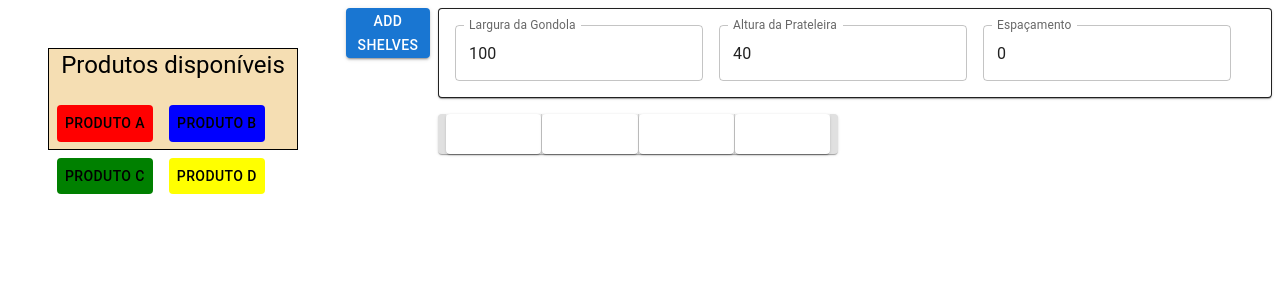
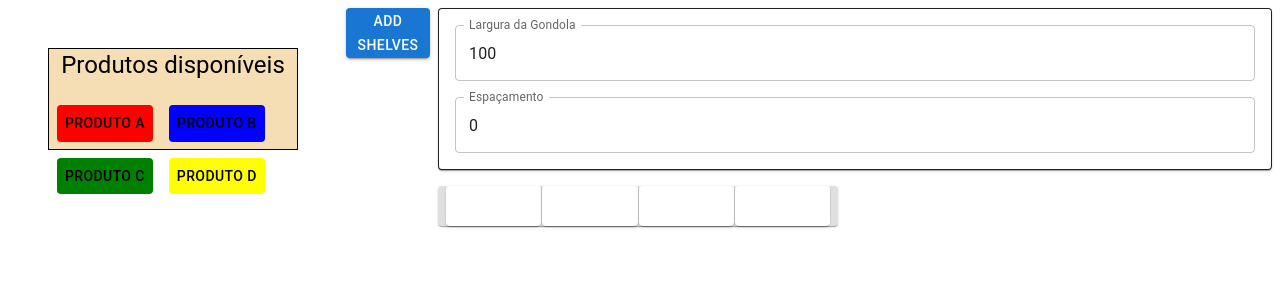
Before and after one commit to MatheusDev19/learning-matirial-ui, a React (Vite) app: page / in a window 1280 px wide. Shown: the top 300 px of the page. Built offline with nearby package versions, Linux system fonts and the light colour scheme.

Commit message:
feat: Ajust dinamic Shelf height

```diff
--- a/src/components/gondola-control/index.tsx
+++ b/src/components/gondola-control/index.tsx
@@ -2,17 +2,26 @@ import { Box, Paper, TextField } from "@mui/material";
 import { useState, ReactNode } from "react";
 
 export interface GondolaControlProps {
-  children: (props: {
-    shelfWidth: number;
-    shelfHeight: number;
-    gap: number;
-  }) => ReactNode;
+  children: (props: { shelfWidth: number; gap: number }) => ReactNode;
+  onShelfHeightChange: (index: number, height: number) => void;
+  selectedShelfIndex: number | null;
 }
 
-export const GondolaControl = ({ children }: GondolaControlProps) => {
+export const GondolaControl = ({
+  children,
+  onShelfHeightChange,
+  selectedShelfIndex,
+}: GondolaControlProps) => {
   const [shelfWidth, setShelfWidth] = useState<number>(100);
-  const [shelfHeight, setShelfHeight] = useState<number>(40);
   const [gap, setGap] = useState<number>(0);
+  const [shelfHeights, setShelfHeights] = useState<number[]>([40]);
+
+  const handleShelfHeightChange = (index: number, height: number) => {
+    const newShelfHeights = [...shelfHeights];
+    newShelfHeights[index] = height;
+    setShelfHeights(newShelfHeights);
+    onShelfHeightChange(index, height);
+  };
 
   return (
     <Box>
@@ -24,6 +33,7 @@ export const GondolaControl = ({ children }: GondolaControlProps) => {
           width: 800,
           gap: 2,
           display: "flex",
+          flexDirection: "column",
           mb: 2,
         }}
       >
@@ -34,21 +44,27 @@ export const GondolaControl = ({ children }: GondolaControlProps) => {
           onChange={(e) => setShelfWidth(Number(e.target.value))}
         />
         <TextField
-          label="Altura da Prateleira"
-          type="number"
-          value={shelfHeight}
-          onChange={(e) => setShelfHeight(Number(e.target.value))}
-        />
-        <TextField
           label="Espaçamento"
           type="number"
           value={gap}
           onChange={(e) => setGap(Number(e.target.value))}
         />
-
+        {selectedShelfIndex !== null && (
+          <TextField
+            label={`Altura da Prateleira ${selectedShelfIndex + 1}`}
+            type="number"
+            value={shelfHeights[selectedShelfIndex]}
+            onChange={(e) =>
+              handleShelfHeightChange(
+                selectedShelfIndex,
+                Number(e.target.value)
+              )
+            }
+          />
+        )}
       </Paper>
 
-      {children({ shelfWidth, shelfHeight, gap })}
+      {children({ shelfWidth, gap })}
     </Box>
   );
 };
--- a/src/components/gondola/index.tsx
+++ b/src/components/gondola/index.tsx
@@ -43,16 +43,21 @@ export const products: Product[] = [
 ];
 
 export const Gondola = () => {
-  const [selectedProduct, setSelectedProduct] = useState<Product | null>(null); // armazenar o produto selecionado
-  const [stackProduct, setStackProduct] = useState<Product[]>([]); // armazenar os produtos empilhados
-  const [shelves, setShelves] = useState<number[]>([0]); // armazenar as prateleiras
-  const [swapProductIndex, setSwapProductIndex] = useState<number | null>(null); // armazenar o índice do produto a ser trocado
+  const [selectedShelfIndex, setSelectedShelfIndex] = useState<number | null>(null);
+  const [swapProductIndex, setSwapProductIndex] = useState<number | null>(null);
+  const [selectedProduct, setSelectedProduct] = useState<Product | null>(null);
+  const [shelfHeights, setShelfHeights] = useState<number[]>([40]);
+  const [stackProduct, setStackProduct] = useState<Product[]>([]);
+  const [shelves, setShelves] = useState<number[]>([0]);
 
   const handleProductClick = (product: Product) => {
     setSelectedProduct(product);
   };
 
   const handleStackClick = (stackId: number) => {
+    const shelfIndex = Math.floor(stackId / 4);
+    setSelectedShelfIndex(shelfIndex);
+
     if (selectedProduct) {
       const newStackProduct = [...stackProduct];
       newStackProduct[stackId] = selectedProduct;
@@ -73,8 +78,15 @@ export const Gondola = () => {
     }
   };
 
+  const handleShelfHeightChange = (index: number, height: number) => {
+    const newShelfHeights = [...shelfHeights];
+    newShelfHeights[index] = height;
+    setShelfHeights(newShelfHeights);
+  };
+
   const addShelf = () => {
     setShelves([...shelves, shelves.length]);
+    setShelfHeights([...shelfHeights, 40]);
   };
 
   return (
@@ -94,10 +106,14 @@ export const Gondola = () => {
         Add shelves
       </Button>
 
-      <GondolaControl>
-        {({ shelfWidth, shelfHeight, gap }) => {
+      <GondolaControl
+        onShelfHeightChange={handleShelfHeightChange}
+        selectedShelfIndex={selectedShelfIndex}
+      >
+        {({ shelfWidth, gap }) => {
           const totalHeight =
-            shelves.length * shelfHeight + (shelves.length - 1) * gap;
+            shelfHeights.reduce((acc, height) => acc + height, 0) +
+            (shelves.length - 1) * gap;
           return (
             <Paper
               sx={{
@@ -110,7 +126,6 @@ export const Gondola = () => {
             >
               {shelves.map((_, shelfIndex) => (
                 // Pratelheira de gondola
-
                 <Box
                   key={shelfIndex}
                   sx={{
@@ -124,7 +139,7 @@ export const Gondola = () => {
                     spacing={gap}
                     divider={<Divider orientation="vertical" flexItem />}
                     sx={{
-                      height: shelfHeight,
+                      height: shelfHeights[shelfIndex],
                     }}
                   >
                     {[0, 1, 2, 3].map((productIndex) => (
@@ -132,7 +147,7 @@ export const Gondola = () => {
                         key={productIndex}
                         sx={{
                           width: shelfWidth,
-                          height: shelfHeight,
+                          height: shelfHeights[shelfIndex],
                         }}
                         onClick={() =>
                           handleStackClick(shelfIndex * 4 + productIndex)
@@ -143,9 +158,7 @@ export const Gondola = () => {
                             sx={{
                               width: "100%",
                               height: "100%",
-                              backgroundColor:
-                                stackProduct[shelfIndex * 4 + productIndex]
-                                  .color,
+                              backgroundColor: stackProduct[shelfIndex * 4 + productIndex].color,
                             }}
                           />
                         )}
```
